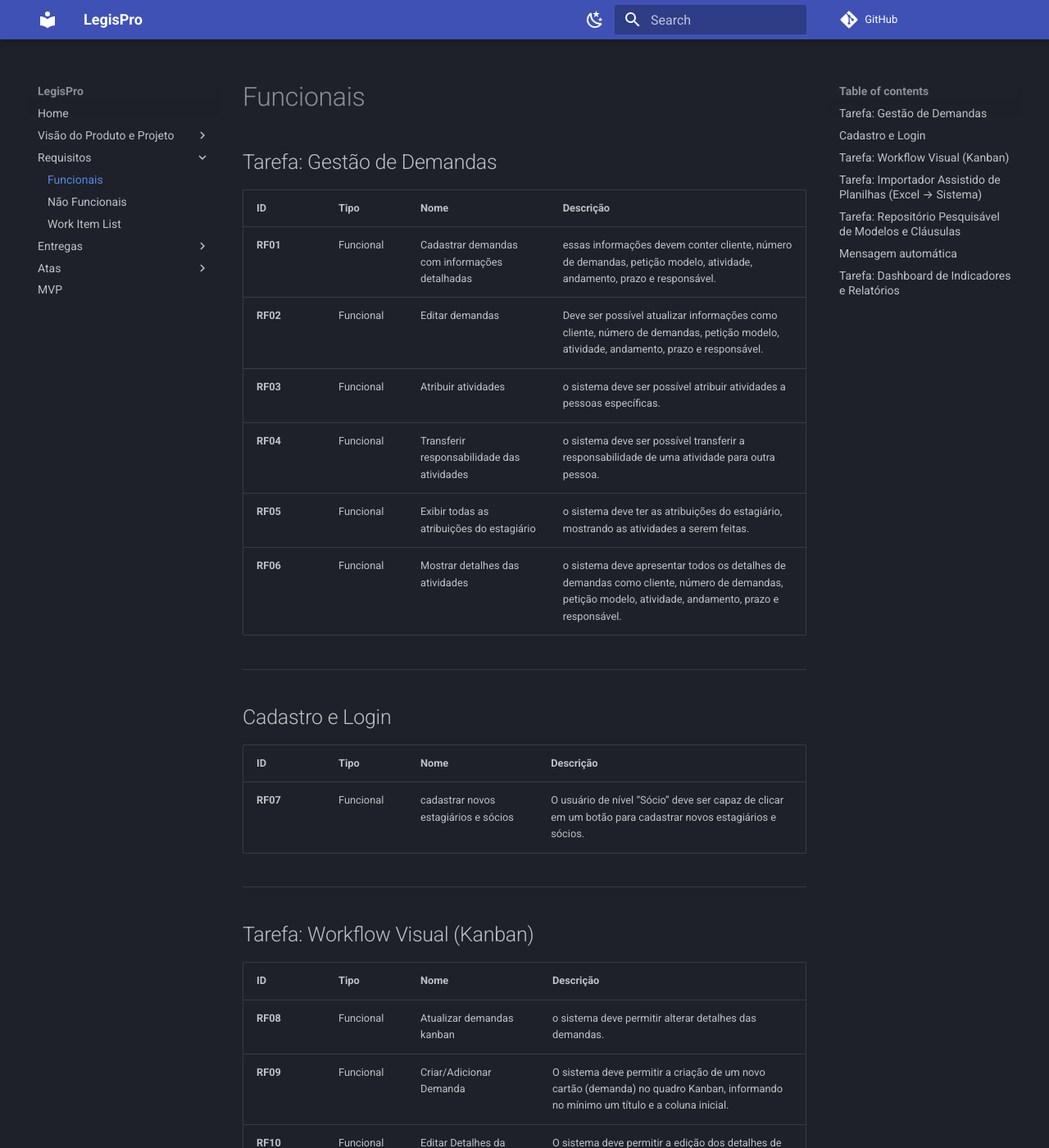
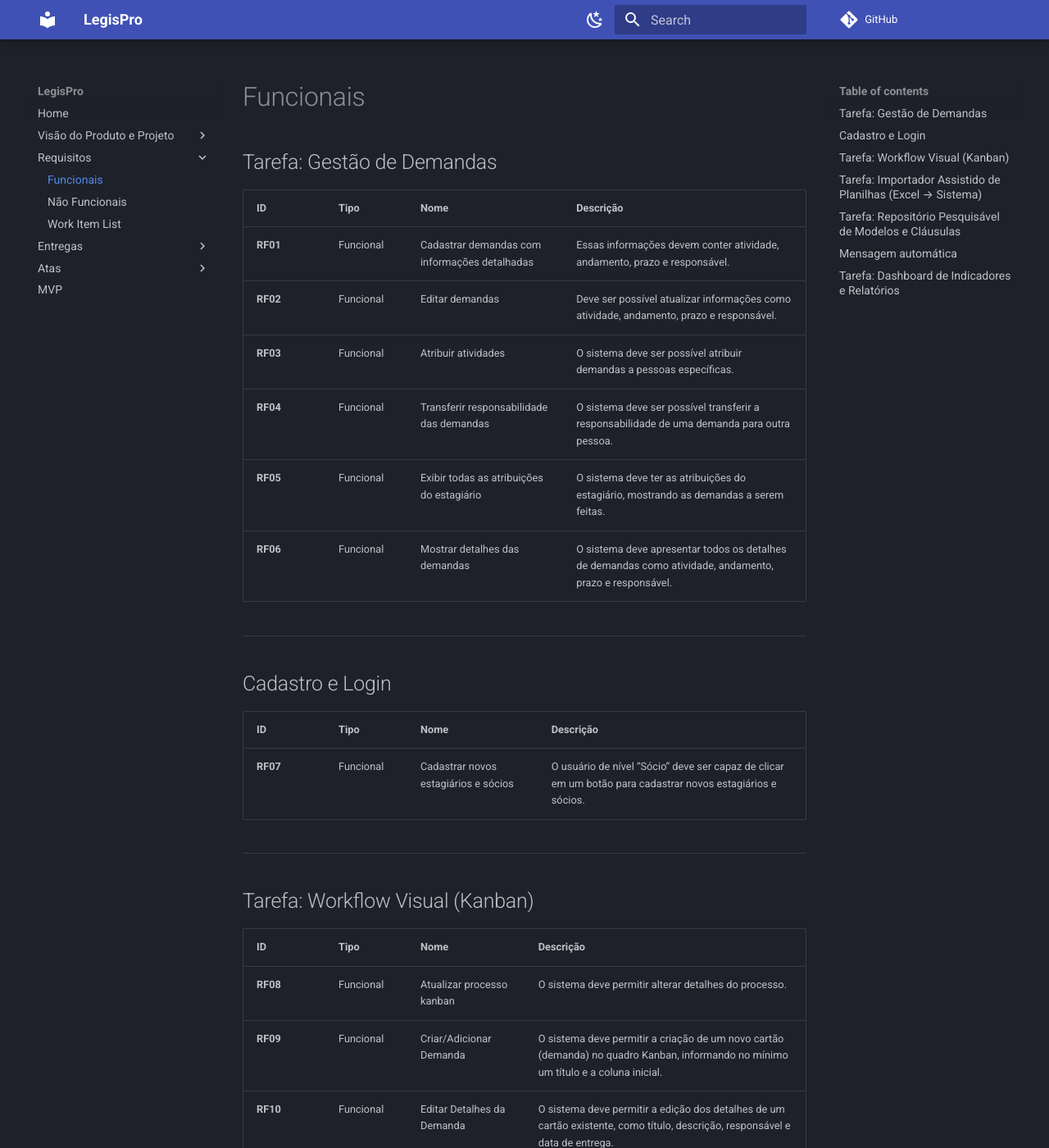
Before and after one commit to mdsreq-fga-unb/REQ-2025.2-T02-ProJuris, an MkDocs documentation site: the page built from docs/Requisitos/1 - Funcionais.md, in a window 1280 px wide and 1400 px high. Shown: the whole window at 82% size. Built offline with MkDocs 1.6.1 and Material for MkDocs 9.7.7, drawn with Linux system fonts in a browser that asks for light colours; comment, search, counter and statistics services are not loaded; some of the changed text lies outside the part shown.

```diff
--- a/docs/Requisitos/1 - Funcionais.md
+++ b/docs/Requisitos/1 - Funcionais.md
@@ -4,12 +4,12 @@
 
 | ID | Tipo | Nome | Descrição |
 | :--- | :--- | :--- | :--- |
-| **RF01** | Funcional | Cadastrar demandas com informações detalhadas | essas informações devem conter cliente, número de demandas, petição modelo, atividade, andamento, prazo e responsável. |
-| **RF02** | Funcional | Editar demandas | Deve ser possível atualizar informações como cliente, número de demandas, petição modelo, atividade, andamento, prazo e responsável. |
-| **RF03** | Funcional | Atribuir atividades | o sistema deve ser possível atribuir atividades a pessoas específicas. |
-| **RF04** | Funcional | Transferir responsabilidade das atividades | o sistema deve ser possível transferir a responsabilidade de uma atividade para outra pessoa. |
-| **RF05** | Funcional | Exibir todas as atribuições do estagiário | o sistema deve ter as atribuições do estagiário, mostrando as atividades a serem feitas. |
-| **RF06** | Funcional | Mostrar detalhes das atividades | o sistema deve apresentar todos os detalhes de demandas como cliente, número de demandas, petição modelo, atividade, andamento, prazo e responsável. |
+| **RF01** | Funcional | Cadastrar demandas com informações detalhadas | Essas informações devem conter atividade, andamento, prazo e responsável. |
+| **RF02** | Funcional | Editar demandas | Deve ser possível atualizar informações como atividade, andamento, prazo e responsável. |
+| **RF03** | Funcional | Atribuir atividades | O sistema deve ser possível atribuir demandas a pessoas específicas. |
+| **RF04** | Funcional | Transferir responsabilidade das demandas | O sistema deve ser possível transferir a responsabilidade de uma demanda para outra pessoa. |
+| **RF05** | Funcional | Exibir todas as atribuições do estagiário | O sistema deve ter as atribuições do estagiário, mostrando as demandas a serem feitas. |
+| **RF06** | Funcional | Mostrar detalhes das demandas | O sistema deve apresentar todos os detalhes de demandas como atividade, andamento, prazo e responsável. |
 
 ---
 
@@ -17,7 +17,7 @@
 
 | ID | Tipo | Nome | Descrição |
 | :--- | :--- | :--- | :--- |
-| **RF07** | Funcional | cadastrar novos estagiários e sócios | O usuário de nível “Sócio” deve ser capaz de clicar em um botão para cadastrar novos estagiários e sócios.
+| **RF07** | Funcional | Cadastrar novos estagiários e sócios | O usuário de nível “Sócio” deve ser capaz de clicar em um botão para cadastrar novos estagiários e sócios.
 
 ---
 
@@ -25,14 +25,14 @@
 
 | ID | Tipo | Nome | Descrição |
 | :--- | :--- | :--- | :--- |
-| **RF08** | Funcional | Atualizar demandas kanban | o sistema deve permitir alterar detalhes das demandas. |
+| **RF08** | Funcional | Atualizar processo kanban | O sistema deve permitir alterar detalhes do processo. |
 | **RF09** | Funcional | Criar/Adicionar Demanda | O sistema deve permitir a criação de um novo cartão (demanda) no quadro Kanban, informando no mínimo um título e a coluna inicial. |
-| **RF10** | Funcional | Editar Detalhes da Demanda | O sistema deve permitir a edição dos detalhes de um cartão existente, como título, descrição, responsável, data de entrega, etc. |
+| **RF10** | Funcional | Editar Detalhes da Demanda | O sistema deve permitir a edição dos detalhes de um cartão existente, como título, descrição, responsável e data de entrega. |
 | **RF11** | Funcional | Mover Demanda entre Colunas | O sistema deve permitir que o usuário mova um cartão entre as colunas do quadro para refletir o avanço da demanda no fluxo de trabalho (ex: "arrastar e soltar"). |
-| **RF12** | Funcional | Retirar Demanda | O sistema deve permitir excluir um cartão que não é mais necessário ou foi concluído há muito tempo, removendo-o da visualização principal do quadro.. |
-| **RF13** | Funcional | Solicitar revisão de atividade | o sistema deve ser possível pedir para ter uma revisão de uma atividade. |
-| **RF14** | Funcional | Exibir etapas dos demandas em quadro Kanban | o sistema deve conter etapas configuráveis (Ex.: Elaboração → Revisão → Pendente Cliente → Concluída) e permitir alteração de etapa com atualização automática do responsável. |
-| **RF15** | Funcional | Criar quadros kanban | O usuário deve ser capaz de construir novos quadros de atividades kanban. |
+| **RF12** | Funcional | Retirar Demanda | O sistema deve permitir excluir um cartão que não é mais necessário ou foi concluído há muito tempo, removendo-o da visualização principal do quadro. |
+| **RF13** | Funcional | Could | Solicitar revisão de demanda | O sistema deve ser possível pedir para ter uma revisão de uma demanda. |
+| **RF14** | Funcional | Must | Exibir etapas das demandas em quadro Kanban | O sistema deve conter etapas configuráveis (Ex.: Elaboração → Revisão → Pendente Cliente → Concluída) e permitir alteração de etapa com atualização automática do responsável. |
+| **RF15** | Funcional | Could | Criar quadros kanban | O usuário deve ser capaz de construir novos quadros de atividades kanban. |
 
 ---
 
@@ -76,11 +76,11 @@
 | ID | Tipo | Nome |Descrição |
 | :--- | :--- | :--- | :--- |
 | **RF30** | Funcional | Exibir painel de indicadores (Dashboard) | Apresentar a tela principal centralizada que serve como contêiner para todos os indicadores. |
-| **RF31** | Funcional | indicador - Demandas por Status | Calcular e exibir o volume total de demandas e a distribuição atual em cada Status do Kanban. |
-| **RF32** | Funcional | indicador - Desempenho de Prazos (% On-time) | Calcular e exibir o percentual de demandas concluídos no prazo para medir a eficiência. |
-| **RF33** | Funcional | indicador - Tempo Médio de Resolução (TMR) | Calcular e exibir o tempo médio total (em dias) que as demandas levam desde a sua data de criação até a sua conclusão. |
-| **RF34** | Funcional | indicador - Prazos Críticos |  Destacar o número de demandas cujo prazo final se encerra nos próximos 4 dias. |
-| **RF35** | Funcional | indicador - Tempo até Primeira Ação (TTA) | Calcular e exibir o tempo médio que uma nova demanda leva para ter sua primeira atividade registrada. |
-| **RF36** | Funcional | indicador - Taxa de Retrabalho | Calcular e exibir a porcentagem de demandas que retornam para uma etapa anterior no fluxo. |
-| **RF37** | Funcional | indicador - Tempo Médio de Atraso | Calcular e exibir a média (em dias) que as demandas finalizadas ultrapassaram o prazo original. |
+| **RF31** | Funcional | Indicador - Demandas por Status | Calcular e exibir o volume total de demandas e a distribuição atual em cada Status do Kanban. |
+| **RF32** | Funcional | Indicador - Desempenho de Prazos (% On-time) | Calcular e exibir o percentual de demandas concluídos no prazo para medir a eficiência. |
+| **RF33** | Funcional | Indicador - Tempo Médio de Resolução (TMR) | Calcular e exibir o tempo médio total (em dias) que as demandas levam desde a sua data de criação até a sua conclusão. |
+| **RF34** | Funcional | Indicador - Prazos Críticos |  Destacar o número de demandas cujo prazo final se encerra nos próximos 4 dias. |
+| **RF35** | Funcional | Indicador - Tempo até Primeira Ação (TTA) | Calcular e exibir o tempo médio que uma nova demanda leva para ter sua primeira atividade registrada. |
+| **RF36** | Funcional | Indicador - Taxa de Retrabalho | Calcular e exibir a porcentagem de demandas que retornam para uma etapa anterior no fluxo. |
+| **RF37** | Funcional | Indicador - Tempo Médio de Atraso | Calcular e exibir a média (em dias) que as demandas finalizadas ultrapassaram o prazo original. |
 | **RF38** | Funcional | Gerar relatório filtrável e exportável | Permitir ao usuário gerar relatórios com filtros e funcionalidade de exportação para PDF ou CSV. |
--- a/mkdocs.yml
+++ b/mkdocs.yml
@@ -10,10 +10,11 @@
     - Engenharia de Requisitos: 'Visão do produto e projeto/2 Engenharia de Requisitos.md'
     - 'Solução Proposta': 'Visão do produto e projeto/3 SOLUÇÃO PROPOSTA.md'
     - 'Estratégias de Engenharia': 'Visão do produto e projeto/4 ESTRATÉGIAS DE ENGENHARIA DE SOFTWARE.md'
-    - 'Cronograma e Entregas': 'Visão do produto e projeto/5 CRONOGRAMA E ENTREGAS.md'
-    - 'Interação Equipe e Cliente': 'Visão do produto e projeto/6 INTERAÇÃO ENTRE EQUIPE E CLIENTE.md'
-    - 'Lições Aprendidas': 'Visão do produto e projeto/7 LIÇÕES APRENDIDAS.md'
-    - 'Referências': 'Visão do produto e projeto/8 REFERÊNCIAS BIBLIOGRÁFICAS.md'
+    - DoR e DoD: 'Visão do produto e projeto/5 DoR e DoD.md'
+    - 'Cronograma e Entregas': 'Visão do produto e projeto/6 CRONOGRAMA E ENTREGAS.md'
+    - 'Interação Equipe e Cliente': 'Visão do produto e projeto/7 INTERAÇÃO ENTRE EQUIPE E CLIENTE.md'
+    - 'Lições Aprendidas': 'Visão do produto e projeto/8 LIÇÕES APRENDIDAS.md'
+    - 'Referências': 'Visão do produto e projeto/9 REFERÊNCIAS BIBLIOGRÁFICAS.md'
   - Requisitos:
     - 'Funcionais': 'Requisitos/1 - Funcionais.md'
     - 'Não Funcionais': 'Requisitos/2 - Não funcionais.md'
```
Also changed, not shown: docs/MVP.md (+1 -14 lines), docs/Requisitos/2 - Não funcionais.md (+4 -4 lines), docs/Requisitos/3 - Work Item List.md (+20 -20 lines), docs/Visão do produto e projeto/5 DoR e DoD.md (added, +26 -0 lines), docs/Visão do produto e projeto/6 CRONOGRAMA E ENTREGAS.md (renamed from docs/Visão do produto e projeto/5 CRONOGRAMA E ENTREGAS.md), docs/Visão do produto e projeto/7 INTERAÇÃO ENTRE EQUIPE E CLIENTE.md (renamed from docs/Visão do produto e projeto/6 INTERAÇÃO ENTRE EQUIPE E CLIENTE.md), docs/Visão do produto e projeto/8 LIÇÕES APRENDIDAS.md (renamed from docs/Visão do produto e projeto/7 LIÇÕES APRENDIDAS.md), docs/Visão do produto e projeto/9 REFERÊNCIAS BIBLIOGRÁFICAS.md (renamed from docs/Visão do produto e projeto/8 REFERÊNCIAS BIBLIOGRÁFICAS.md).
